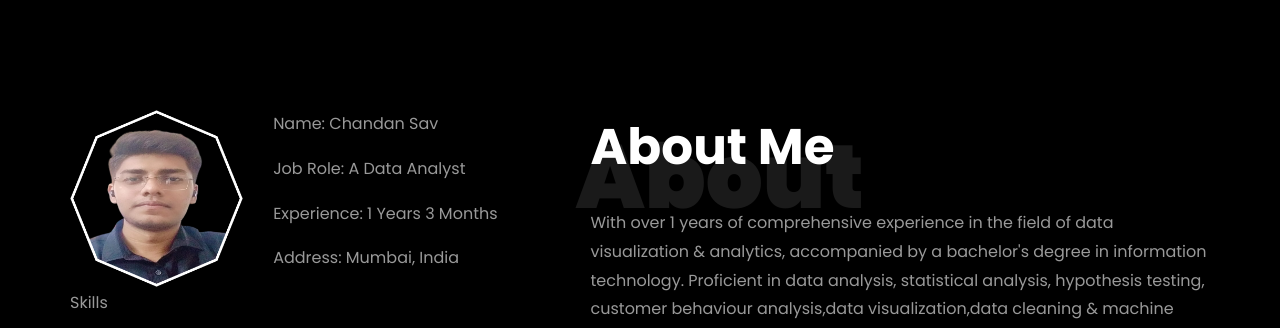
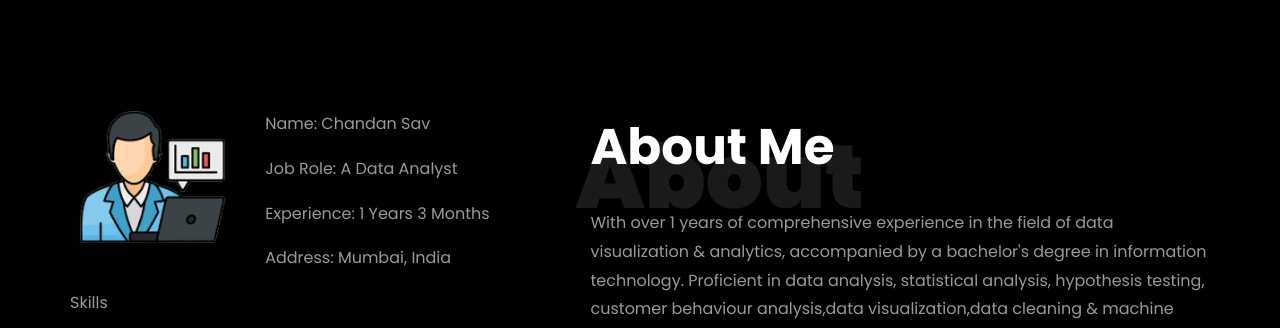
Before and after one commit to Chandan-Sav/portfolio-website, a plain HTML site: page index.html in a window 1280 px wide. Shown: the part 752-1080 px from the top of the page. Drawn offline with Linux system fonts and the light colour scheme; files whose address does not match are found by name.

Commit message:
updated about image

```diff
--- a/index.html
+++ b/index.html
@@ -214,7 +214,7 @@
 								<div class="row">
 									<div class="col-sm-6 col-md-5">
 									  <div class="about-img">
-										<img src="images/About_1.png" class="img-fluid rounded b-shadow-a" alt="">
+										<img src="images/data.png" class="img-fluid rounded b-shadow-a" alt="">
 									  </div>
 									</div>
 									<!-- Details next to profile image -->
```
Also changed, not shown: images/About_1.png (deleted), images/data.png (added).
